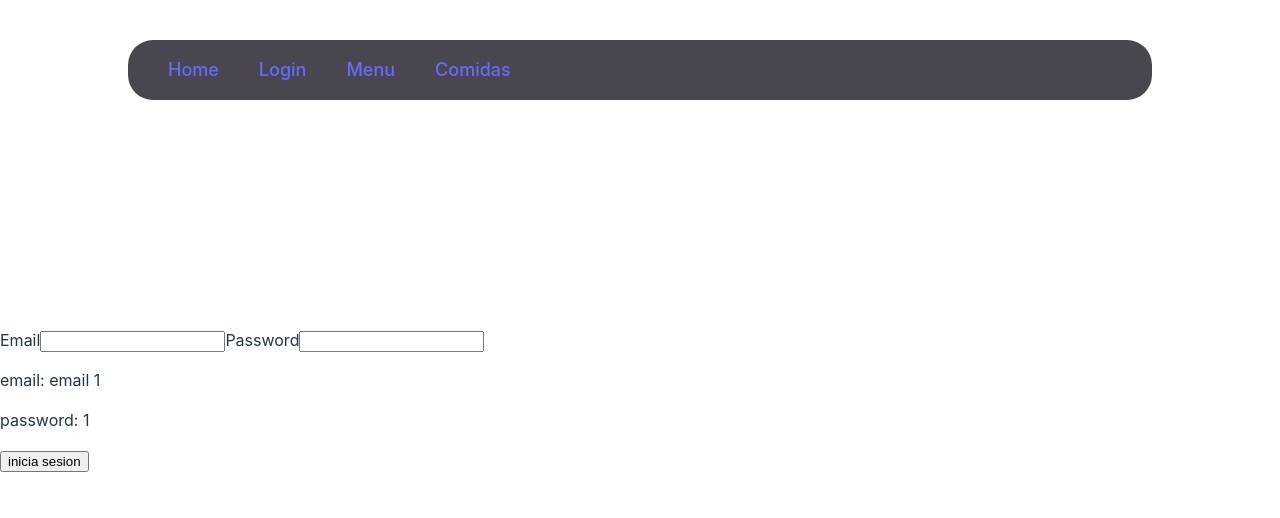
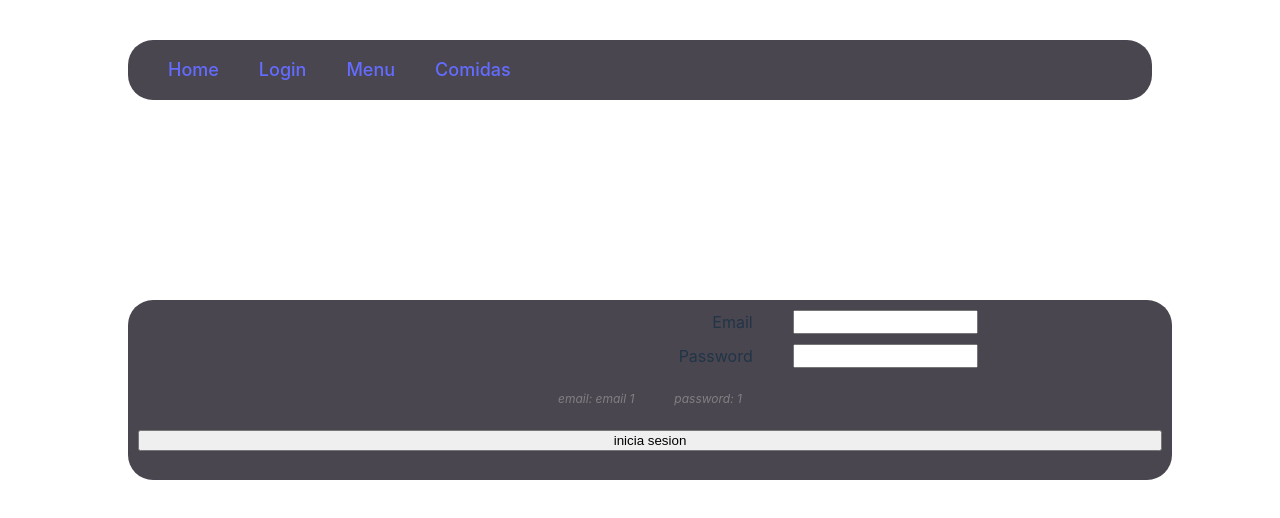
Before and after one commit to anderplacencia/Proyecto-men-REACT, a React (Vite) app: page /login in a window 1280 px wide. Shown: the top 518 px of the page. Built offline with nearby package versions, Linux system fonts and the light colour scheme; no server answers.

Commit message:
estilo basico componente login

```diff
--- a/src/components/Authorization/Login.jsx
+++ b/src/components/Authorization/Login.jsx
@@ -1,4 +1,5 @@
 import { useState } from 'react'
+import '../../scss/login.css'
 
 function Login ({ listUsers, setUser }) {
   const [userLogin, setUserLogin] = useState({})
@@ -25,18 +26,20 @@ function Login ({ listUsers, setUser }) {
     } /* */
   }
 
-
-
   return (
-    <form onChange={handleInput}>
-      <label htmlFor=''>Email</label>
-      <input type='text' id='email' />
-
-      <label htmlFor=''>Password</label>
-      <input type='password' id='password' />
-
-<p>email:    email 1</p>
-<p>password:    1</p>
+    <form className='loginContainer' onChange={handleInput}>
+      <div className='inputRow'>
+        <label htmlFor=''>Email</label>
+        <input type='text' id='email' />
+      </div>
+      <div className='inputRow'>
+        <label htmlFor=''>Password</label>
+        <input type='password' id='password' />
+      </div>
+      <div className='hint'>
+      <p>email: email 1</p>
+      <p>password: 1</p>
+      </div>
       <input type='submit' value='inicia sesion' onClick={handleClick} />
     </form>
   )
--- /dev/null
+++ b/src/scss/login.css
@@ -0,0 +1,35 @@
+.loginContainer{
+    display: flex;
+    flex-direction: column;
+    gap: 10px;
+
+
+    background-color: rgb(73, 70, 80);
+    border-radius: 25px;
+
+    position: absolute;
+    top: 300px;
+    margin-left: 10%;
+    height: 160px;
+    width: 80%;
+    padding: 10px;
+}
+
+
+  .inputRow {
+
+    display: flex;
+    justify-content: right;
+    margin-right: 18%;
+    gap: 40px;
+  }
+
+ .hint {
+    display: flex;
+    justify-content: center;
+    gap: 40px;
+
+    font-size: 12px;
+font-style: italic;
+color: grey;
+  }
```
Also changed, not shown: vite.config.js.timestamp-1716316417702-81a71900ec0ff.mjs (added, +10 -0 lines).
